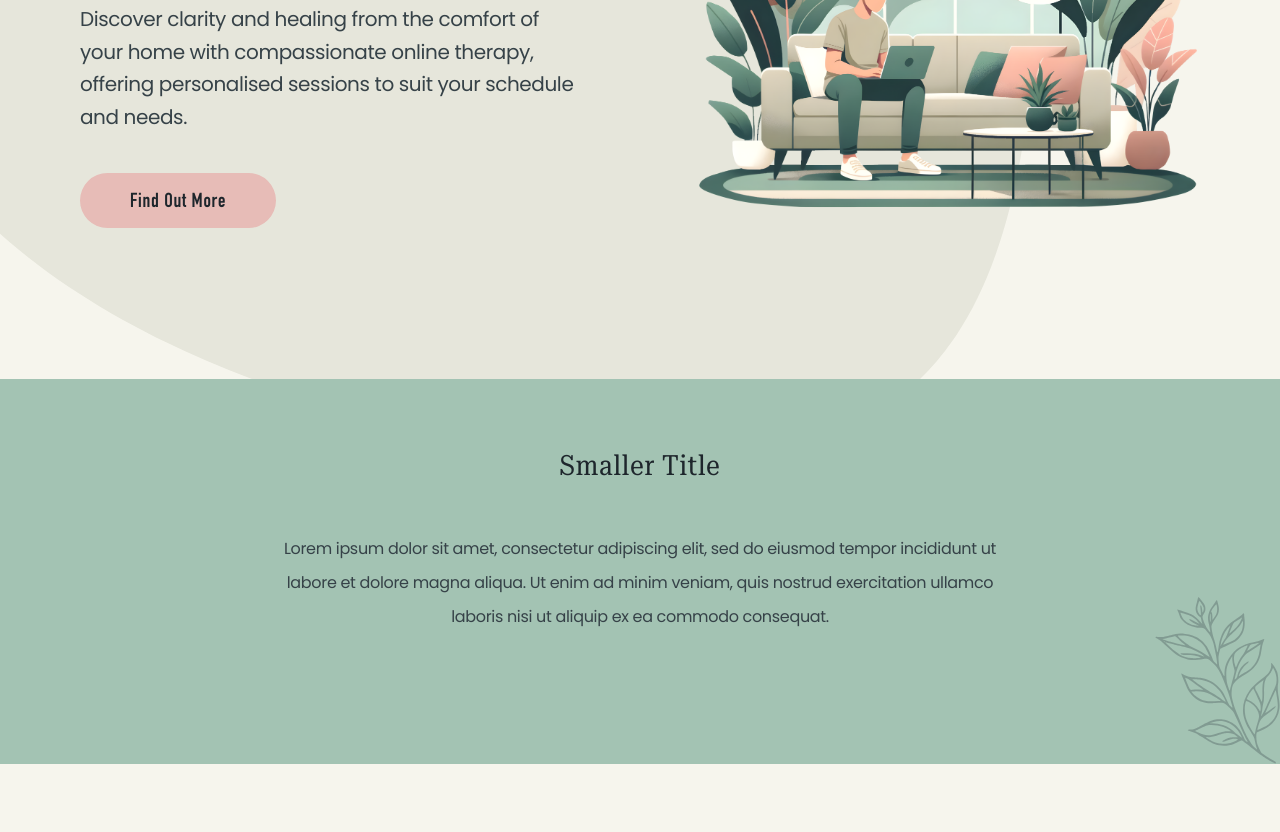
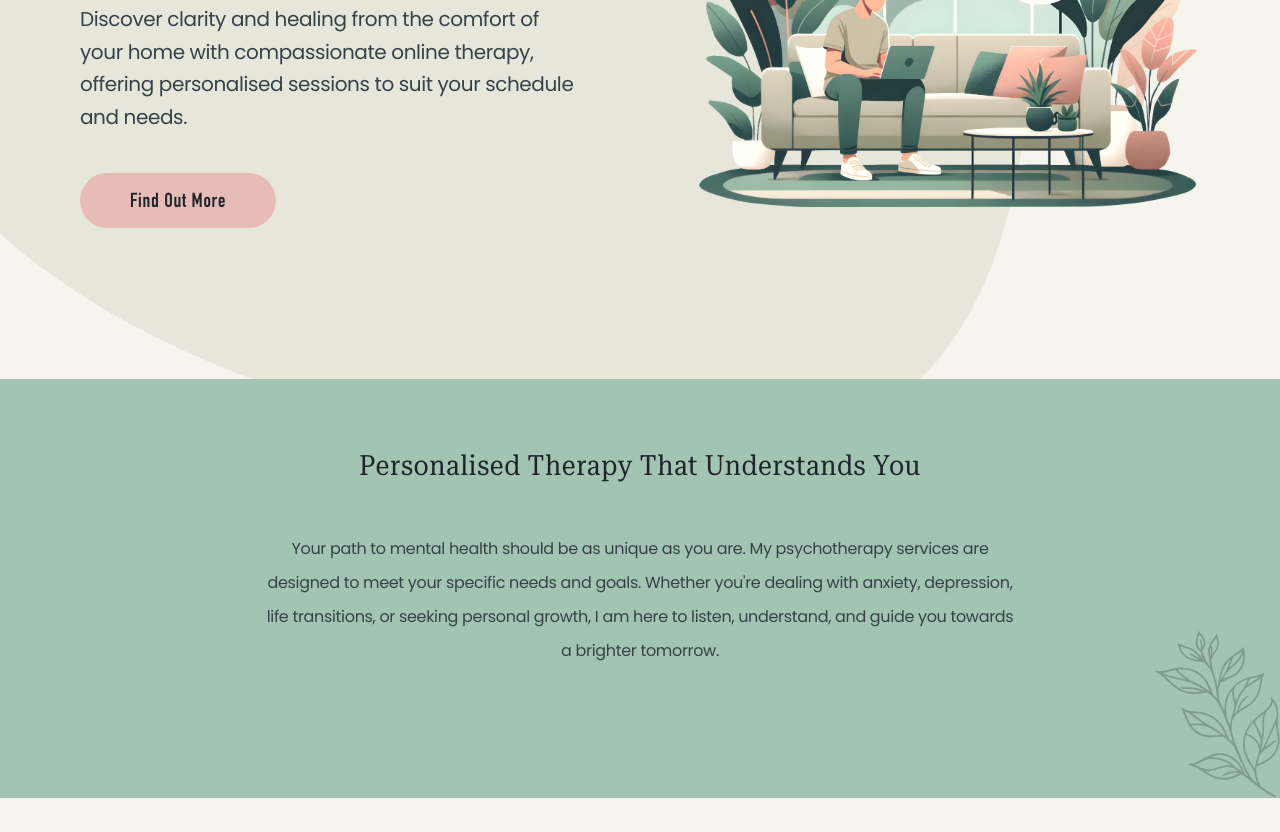
Before and after one commit to adamhills91/dayna-landsborough, a website: page index.html in a window 1280 px wide. Shown: the part 421-1253 px from the top of the page. Drawn offline with Linux system fonts and the light colour scheme.

```diff
--- a/index.html
+++ b/index.html
@@ -65,8 +65,8 @@
       </section>
       <section class="banner green">
         <div class="wrapper">
-          <h3 class="fade-in-and-up">Smaller Title</h3>
-          <p class="fade-in-and-up">Lorem ipsum dolor sit amet, consectetur adipiscing elit, sed do eiusmod tempor incididunt ut labore et dolore magna aliqua. Ut enim ad minim veniam, quis nostrud exercitation ullamco laboris nisi ut aliquip ex ea commodo consequat. </p>
+          <h3 class="fade-in-and-up">Personalised Therapy That Understands You</h3>
+          <p class="fade-in-and-up">Your path to mental health should be as unique as you are. My psychotherapy services are designed to meet your specific needs and goals. Whether you're dealing with anxiety, depression, life transitions, or seeking personal growth, I am here to listen, understand, and guide you towards a brighter tomorrow.</p>
           <img class="plant-bg" src="src/assets/svg/plant.svg" alt="">
         </div>
       </section>
```
